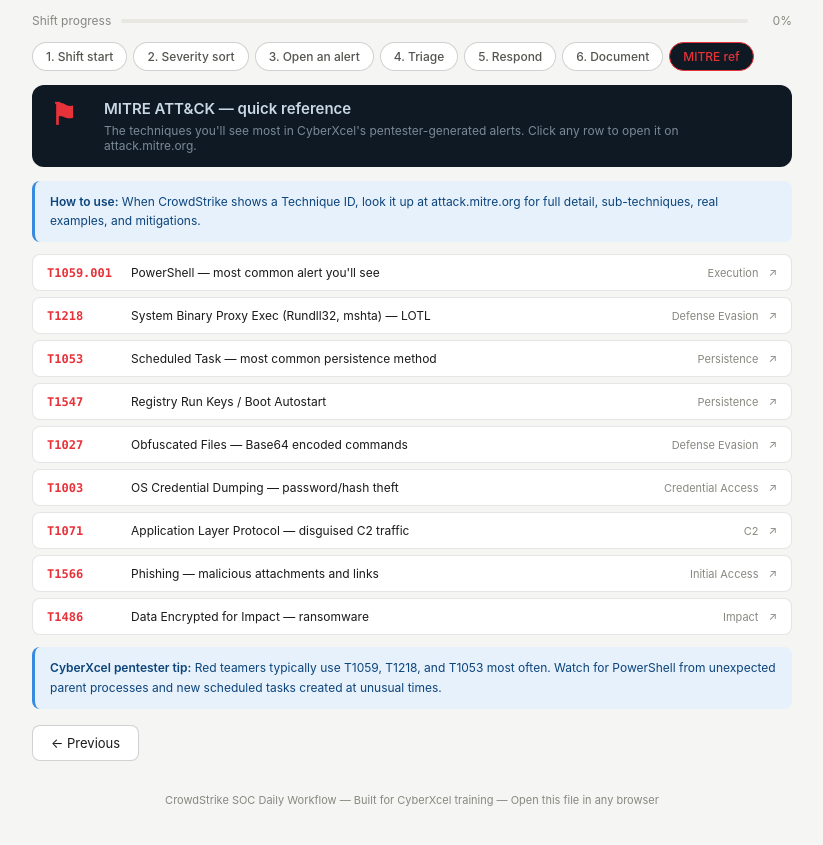
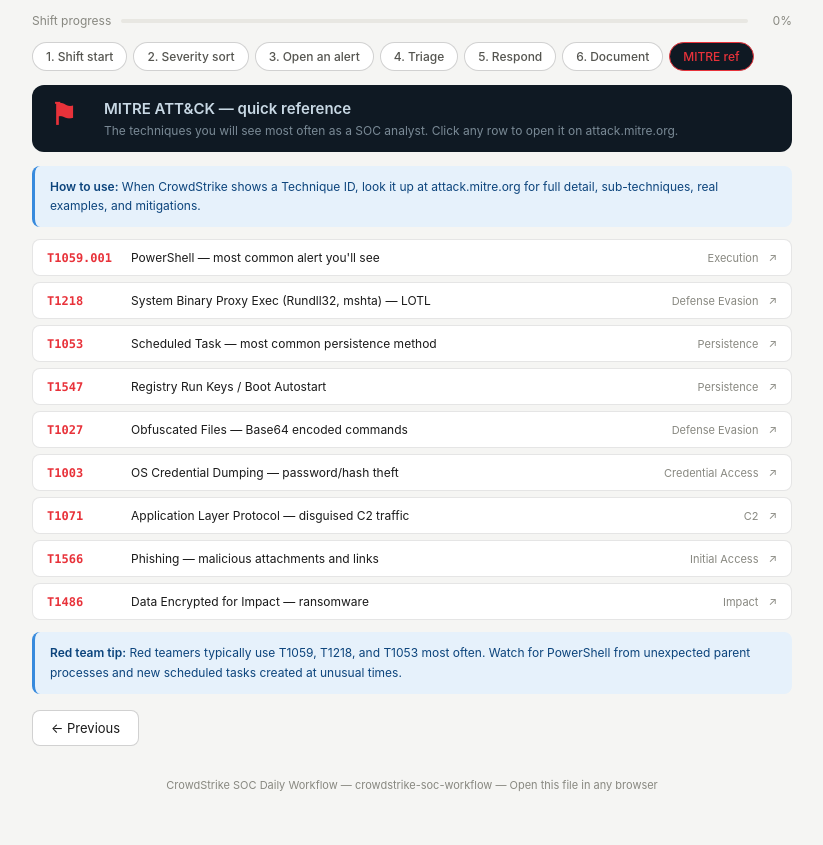
Before and after one commit to mperlingeiro/soc-workflow, a plain HTML site: page index.html in a window 1280 px wide. Both pictures are taken after a click on the element "MITRE ref". Shown: the part 67-912 px from the top of the page, without its empty margins (228-1051 px from the left). Drawn offline with Linux system fonts and the light colour scheme.

Commit message:
Remove CyberXcel references, make app generic for all SOC analysts

```diff
--- a/index.html
+++ b/index.html
@@ -350,7 +350,7 @@
   <div class="steps-list">
     <div class="step-item" onclick="toggleStep(this)">
       <div class="step-check"><svg class="step-check-mark" viewBox="0 0 10 8"><polyline points="1,4 4,7 9,1"/></svg></div>
-      <div><div class="step-label">Log into Falcon portal</div><div class="step-detail">Go to falcon.crowdstrike.com → SSO (Microsoft Azure in CyberXcel). Check you're in the right Customer ID/tenant.</div></div>
+      <div><div class="step-label">Log into Falcon portal</div><div class="step-detail">Go to falcon.crowdstrike.com → SSO or your organisation credentials. Check you're in the right Customer ID/tenant.</div></div>
     </div>
     <div class="step-item" onclick="toggleStep(this)">
       <div class="step-check"><svg class="step-check-mark" viewBox="0 0 10 8"><polyline points="1,4 4,7 9,1"/></svg></div>
@@ -621,7 +621,7 @@
     <div class="phase-num">&#9873;</div>
     <div>
       <div class="phase-title">MITRE ATT&amp;CK — quick reference</div>
-      <div class="phase-sub">The techniques you'll see most in CyberXcel's pentester-generated alerts. Click any row to open it on attack.mitre.org.</div>
+      <div class="phase-sub">The techniques you will see most often as a SOC analyst. Click any row to open it on attack.mitre.org.</div>
     </div>
   </div>
   <div class="callout tip" style="margin-bottom:12px;"><strong>How to use:</strong> When CrowdStrike shows a Technique ID, look it up at attack.mitre.org for full detail, sub-techniques, real examples, and mitigations.</div>
@@ -681,7 +681,7 @@
     <div class="mitre-arrow">↗</div>
   </a>
 
-  <div class="callout tip" style="margin-top:12px;"><strong>CyberXcel pentester tip:</strong> Red teamers typically use T1059, T1218, and T1053 most often. Watch for PowerShell from unexpected parent processes and new scheduled tasks created at unusual times.</div>
+  <div class="callout tip" style="margin-top:12px;"><strong>Red team tip:</strong> Red teamers typically use T1059, T1218, and T1053 most often. Watch for PowerShell from unexpected parent processes and new scheduled tasks created at unusual times.</div>
 </div>
 
 <div class="nav-btns">
@@ -695,7 +695,7 @@
   <button class="reset-btn" onclick="resetAll()">Reset for next shift</button>
 </div>
 
-<footer>CrowdStrike SOC Daily Workflow &mdash; Built for CyberXcel training &mdash; Open this file in any browser</footer>
+<footer>CrowdStrike SOC Daily Workflow &mdash; crowdstrike-soc-workflow &mdash; Open this file in any browser</footer>
 
 </div>
 
```
